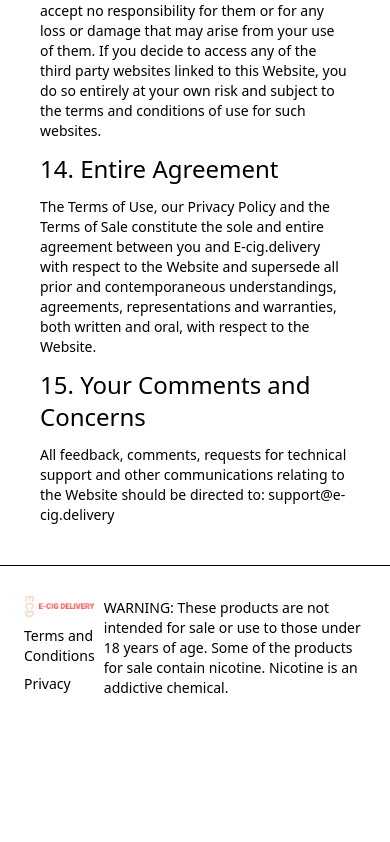
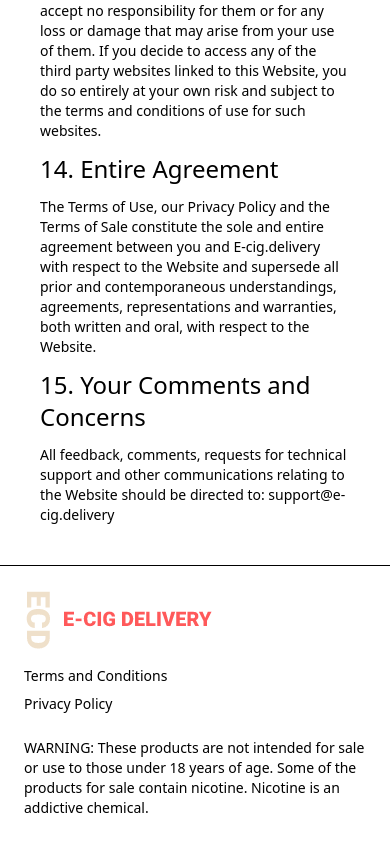
Before and after one commit to jmcmullen/e-cig, a Next.js app: page /terms in a window 390 px wide. Shown: the part 9416-10258 px from the top of the page. Before the commit the page ends 10138 px from the top, so only its background shows below. Built offline with nearby package versions, Linux system fonts and the light colour scheme; no server answers.

Commit message:
fix footer style

```diff
--- a/components/common/Footer/Footer.tsx
+++ b/components/common/Footer/Footer.tsx
@@ -29,16 +29,14 @@ const Footer: FC<Props> = ({ className, pages }) => {
   return (
     <footer className={rootClassName}>
       <Container>
-        <div className="py-6 flex md:flex-row lg:flex-row justify-between items-center text-accent-6 text-sm">
-          <div className="lg:flex w-full">
+        <div className="py-6 flex flex-col md:flex-row lg:flex-row justify-between items-center text-accent-6 text-sm">
+          <div className="lg:flex items-center w-full">
             <Link href="/">
               <a className="flex flex-initial items-center font-bold md:mr-24">
-                <span className="mr-2 mb-2">
-                  <Logo />
-                </span>
+                <Logo />
               </a>
             </Link>
-            <div className="flex flex-col lg:mt-3">
+            <div className="flex flex-col my-4 lg:my-0">
               <div className="lg:flex">
                 <Link href="/terms">
                   <a className="text-red">Terms and Conditions</a>
@@ -46,7 +44,7 @@ const Footer: FC<Props> = ({ className, pages }) => {
               </div>
               <div className="lg:flex mt-2">
                 <Link href="/privacy">
-                  <a className="text-red">Privacy</a>
+                  <a className="text-red">Privacy Policy</a>
                 </Link>
               </div>
             </div>
```
